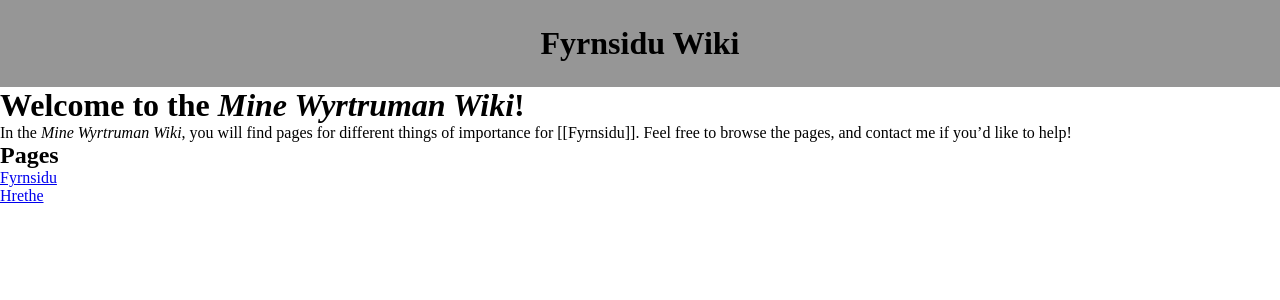
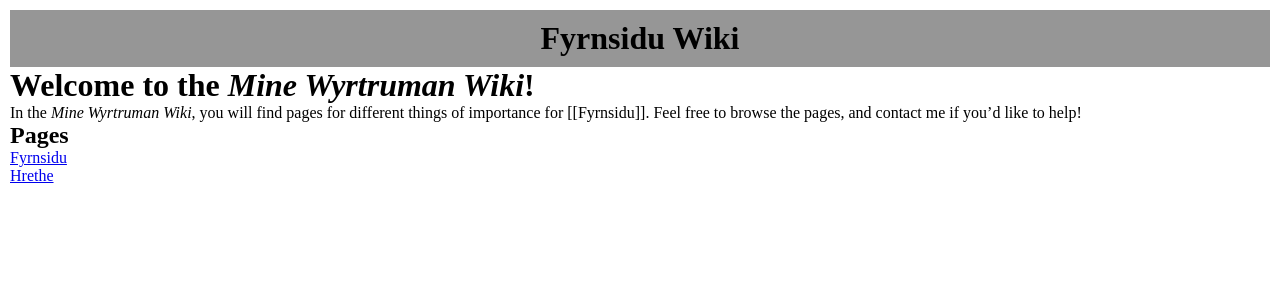
Before and after one commit to byronpendason/byronpendason.github.io, a Jekyll site: the page built from _wiki/index.md, in a window 1280 px wide. Shown: the top 300 px of the page. Built offline with Jekyll 4.4.1, drawn with Linux system fonts in a browser that asks for light colours.

Commit message:
Update wiki.css

```diff
--- a/css/wiki.css
+++ b/css/wiki.css
@@ -11,18 +11,18 @@ sitemap:
 body {
   color: black;
   margin: 0px;
-  padding: 0px;
+  padding: 10px;
 }
 #header {
   background: rgb(150, 150, 150);
   color: black;
   margin: 0px;
-  padding: 0px;
+  padding: 10px;
 }
 #header * {
   text-align: center;
   margin:0px;
-  padding: 25px;
+  padding: 0px;
 }
 #content {
   background: rgba(255, 255, 255, 0.5);
```
